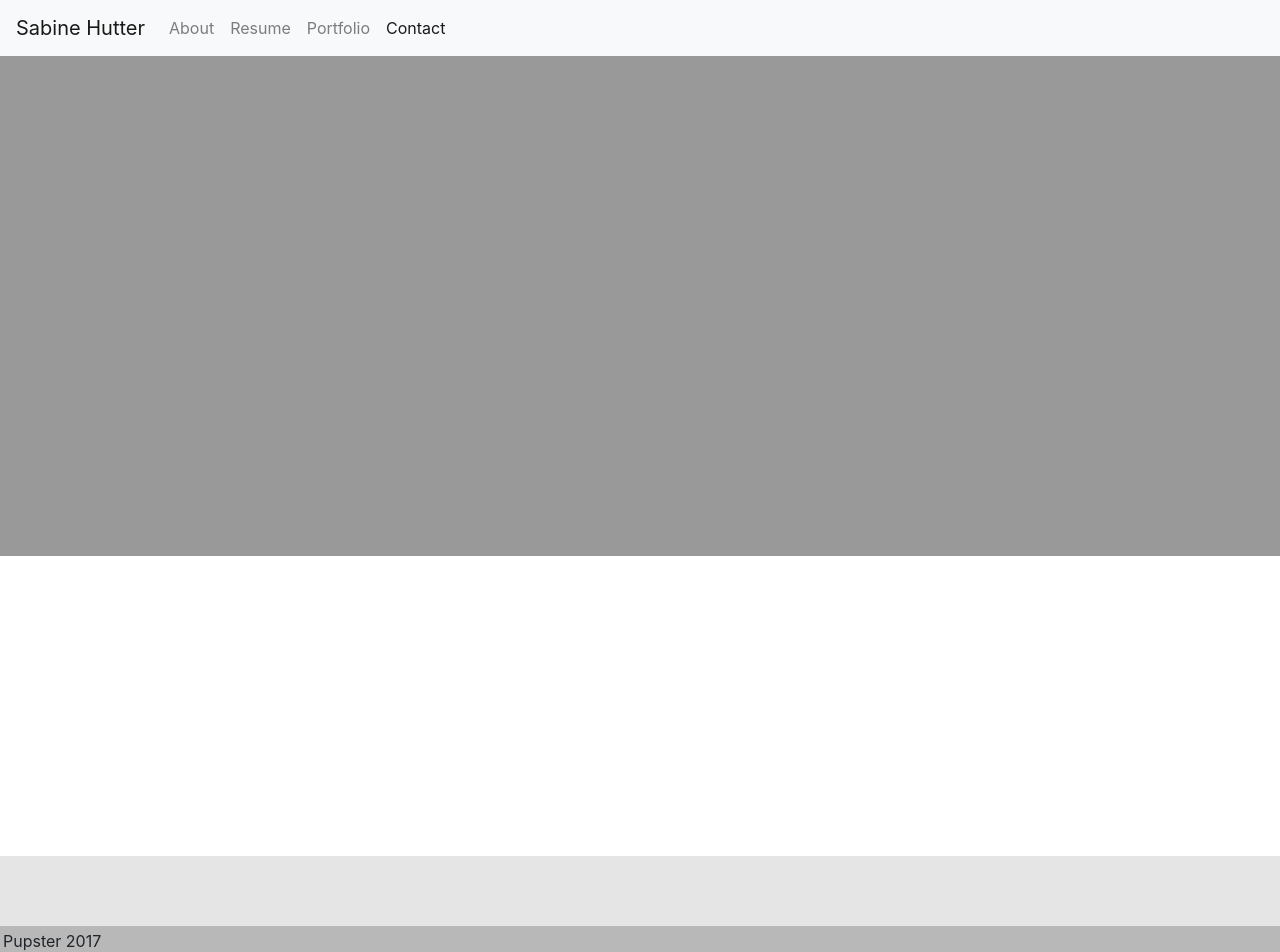
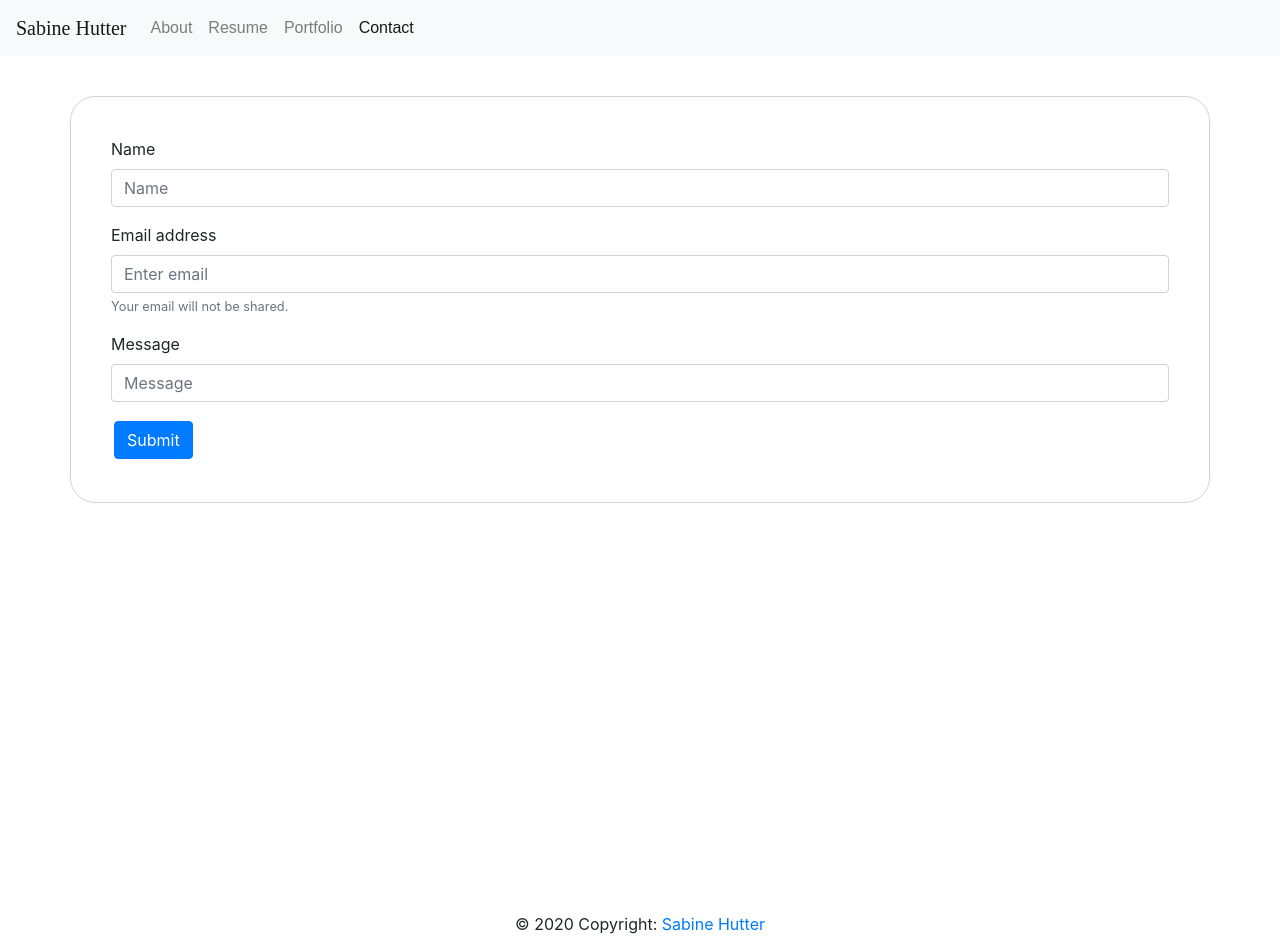
Before and after one commit to sabinehutter/Meet-Sabine, a React (Create React App) app: page /contact in a window 1280 px wide. Shown: the top 952 px of the page. Built offline with nearby package versions, Linux system fonts and the light colour scheme.

Commit message:
adding page content

```diff
--- /dev/null
+++ b/src/components/ContactForm/index.js
@@ -0,0 +1,31 @@
+import React from "react";
+import "./style.css";
+
+
+function ContactForm() {
+    return (
+<div className="container" id ="maincontent">
+<form>
+
+    <div className="form-group">
+        <label for="exampleInputPassword1">Name</label>
+        <input type="password" className="form-control" id="exampleInputPassword1" placeholder="Name"/>
+    </div>
+    <div className="form-group">
+        <label for="exampleInputEmail1">Email address</label>
+        <input type="email" className="form-control" id="exampleInputEmail1" aria-describedby="emailHelp"
+            placeholder="Enter email"/>
+        <small id="emailHelp" className="form-text text-muted">Your email will not be shared.</small>
+    </div>
+    <div className="form-group">
+        <label for="exampleInputPassword1">Message</label>
+        <input type="password" className="form-control" id="exampleInputPassword1" placeholder="Message"/>
+    </div>
+
+    <button type="submit" className="btn btn-primary">Submit</button>
+</form>
+</div>
+    )
+}
+
+export default ContactForm;
--- /dev/null
+++ b/src/components/ContactForm/style.css
@@ -0,0 +1,82 @@
+
+#bio-image {
+    width: 200px;
+    height: 200px;
+    margin-right: 20px;
+    float: left;
+}
+#maincontent{
+    border: .5px solid lightgrey;
+    background-color: white;
+    border-radius: 25px;
+    padding: 40px;
+    margin: auto;
+    margin-bottom: 20px;
+}
+.bg-light{
+    margin-bottom: 40px;
+}
+.navbar-brand, .mainheader{
+    font-family: 'Baloo Tamma 2', cursive;
+    font-size: 90;
+}
+.navbar-toggler, .dropdown-item, #navbarDropdownMenuLink, .nav-item, .nav-link{
+    font-family: 'Mulish', sans-serif;
+}
+section, .contactsection{
+    background-image: url("../../Assets/background.jpg");
+    background-size: cover;
+}
+
+#mainheader{
+    padding-left: 10px;
+    font-family: 'Baloo Tamma 2', cursive;
+    font-size: 90;
+    padding-top: 10px;
+    border-bottom: .5px solid lightgray;
+}
+.card{
+    margin: auto;
+    padding: 3px;
+}
+#projectcard{
+    margin-top:5px;
+    margin-bottom: 5px;
+}
+.card-text1{
+    font-family: 'Baloo Tamma 2', cursive;
+}
+.card-text{
+    font-family: 'Mulish', sans-serif;
+}
+.sabinebio{
+    font-family: 'Mulish', sans-serif;
+
+}
+.sabinebio1{
+    font-family: 'Mulish', sans-serif;
+    font-size: 14px;
+}
+.contactcontent{
+    padding-bottom: 75px;
+}
+.homepagename{
+    font-family: 'Baloo Tamma 2', cursive;
+        border-bottom: .5px solid lightgray;
+}
+.sabinepic{
+    max-width: 40%;
+    display:block;
+    height: auto;
+    max-height: 200px;
+    float: left;
+    margin-right: 10px;
+}
+.fa{
+    padding:20px;
+    transform: scale(2,2);
+    color: black;
+}
+.btn{
+    margin: 3px;
+}
--- a/src/components/Footer/index.js
+++ b/src/components/Footer/index.js
@@ -3,9 +3,11 @@ import "./style.css";
 
 function Footer() {
   return (
-    <footer className="footer">
-      <span>Pupster 2017</span>
-    </footer>
+    <footer className="page-footer font-small blue">
+    <div className="footer-copyright text-center py-3">© 2020 Copyright:
+      <a href="https://github.com/sabinehutter"> Sabine Hutter</a>
+    </div>
+  </footer>
   );
 }
 
--- a/src/pages/Contact.js
+++ b/src/pages/Contact.js
@@ -1,10 +1,14 @@
 import React from "react";
-import Hero from "../components/Hero";
+import ContactForm from '../components/ContactForm'
+
 
 function Contact() {
+
+
   return (
-    <div>
-      <Hero backgroundImage = "(../Assests/background.jpg)" ></Hero>
+    <div >
+      {/* <Hero backgroundImage = {Background} style = {{height : "2000px"}}></Hero> */}
+      <ContactForm/>
     </div>
   );
 }
--- a/src/pages/Portfolio.js
+++ b/src/pages/Portfolio.js
@@ -1,63 +1,47 @@
 import React from "react";
-import Hero from "../components/Hero";
-import Container from "../components/Container";
-import Row from "../components/Row";
-import Col from "../components/Col";
 
 function Portfolio() {
   return (
-    <div>
-      <Hero backgroundImage="https://i.imgur.com/qkdpN.jpg">
-        <h1>Pupster</h1>
-        <h2>They're the Good Boys and Girls</h2>
-      </Hero>
-      <Container style={{ marginTop: 30 }}>
-        <Row>
-          <Col size="md-12">
-            <h1>Welcome To Pupster!</h1>
-          </Col>
-        </Row>
-        <Row>
-          <Col size="md-12">
-            <p>
-              Lorem ipsum dolor sit amet, consectetur adipiscing elit. Nunc aliquet diam tortor, id
-              consequat mauris ullamcorper eu. Orci varius natoque penatibus et magnis dis
-              parturient montes, nascetur ridiculus mus. Pellentesque et dui id justo finibus
-              sollicitudin at et metus. Ut feugiat tellus nec metus commodo, sed suscipit nisi
-              gravida. Duis eget vestibulum quam, ut porttitor sem. Donec sagittis mi sollicitudin
-              turpis semper, et interdum risus lobortis. Vestibulum suscipit nunc non egestas
-              tristique. Proin hendrerit efficitur malesuada. Mauris lorem urna, sodales accumsan
-              quam non, tristique tempor erat. Nullam non sem facilisis, tempus tortor sit amet,
-              volutpat nisl. Ut et turpis non nunc maximus mollis a vitae tortor. Pellentesque
-              mattis risus ac quam laoreet cursus. Praesent suscipit orci neque, vestibulum
-              tincidunt augue tincidunt non. Duis consequat mattis tortor vitae mattis.
-            </p>
-            <p>
-              Phasellus at rutrum nisl. Praesent sed massa ut ipsum bibendum porttitor. Sed
-              malesuada molestie velit ac viverra. Quisque a ullamcorper purus. Curabitur luctus mi
-              ac mi hendrerit semper. Nulla tincidunt accumsan lobortis. Mauris convallis sapien non
-              nibh porta accumsan. Nunc volutpat tempus porttitor. Nunc congue dictum egestas.
-              Aliquam blandit mi eu urna scelerisque, vitae volutpat ligula ultricies. Maecenas vel
-              porta augue. Fusce mauris ex, dignissim et lacinia ut, tempus eget nibh.
-            </p>
-            <p>
-              Etiam ut massa efficitur, gravida sapien non, condimentum sapien. Suspendisse massa
-              tortor, facilisis in neque sit amet, scelerisque elementum tortor. Nullam eget nibh
-              sit amet odio lobortis ullamcorper. Nulla bibendum magna nec sem pulvinar lobortis.
-              Mauris et imperdiet urna, vitae lobortis dui. Nunc elementum elit mi, non mattis enim
-              congue at. Proin mi lectus, ullamcorper id hendrerit eu, ultricies vitae lacus. Nunc
-              vehicula, erat eget laoreet condimentum, felis ante malesuada leo, nec efficitur diam
-              nisi eget nisi. Cras arcu lacus, tristique in bibendum vitae, elementum eget lorem.
-              Maecenas vestibulum volutpat orci eu pharetra. Praesent vel blandit ante, nec faucibus
-              libero. Sed ultrices lorem ex, eu facilisis libero convallis ac. Vivamus id dapibus
-              eros. Nullam tempor sem rhoncus porta semper. Proin bibendum vulputate nisl, fringilla
-              interdum elit pulvinar eu. Quisque vitae quam dapibus, vestibulum mauris quis, laoreet
-              massa.
-            </p>
-          </Col>
-        </Row>
-      </Container>
-    </div>
+      <div className="container" id="maincontent">
+            <div className="row" id="mainheader">
+                <h1>
+                    Portfolio
+                </h1>
+            </div>
+            <div className="row">
+                <div className="col col-sm-12 col-md-6" id="projectcard">
+
+                    <div className="card" style={{width: "18rem;"}}>
+                        <img className="card-img-top" src="/Assets/Images/eMeets.jpg" alt="Card cap"/>
+                        <div className="card-body">
+                            <h4 className="card-text1">eMeets</h4>
+                            <p className="card-text">A study application made for students by students! This application allows students to join groups, schedule meetups, and facilitates in organizing students study schedules!</p>
+                                <a href="https://emeets.herokuapp.com/" className="btn btn-primary">Check Out eMeets</a>
+                                <a href="https://github.com/sabinehutter/eMeets" className="btn btn-primary">Check Out Code</a>
+
+
+                            </div>
+                    </div>
+                </div>
+                <div className="col col-sm-12 col-md-6" id="projectcard">
+
+                    <div className="card" style={{width: "18rem"}}>
+                        <img className="card-img-top" src="/Assets/Images/recipe_rolodex.jpg" alt="Card cap"/>
+                        <div className="card-body">
+                            <h4 className="card-text1">Recipe Rolodex</h4>
+                            <p className="card-text">A one stop shop for all your recipe needs.
+
+                                This application allows you to search recipes, favorite recipes, create a shopping list, and search recipe videos on YouTube.</p>
+                                <a href="https://sabinehutter.github.io/Recipe-Rolodex/" class="btn btn-primary">Check Out Recipe Rolodex</a>
+                                <a href="https://github.com/sabinehutter/Recipe-Rolodex" class="btn btn-primary">Check Out Code</a>
+
+
+                            </div>
+                    </div>
+                </div>
+            </div>
+        </div>
+
   );
 }
 
```
Also changed, not shown: src/components/Resume/index.js (added), src/components/Resume/style.css (added), 1 other file (tests, documents, lock files or other folders).
